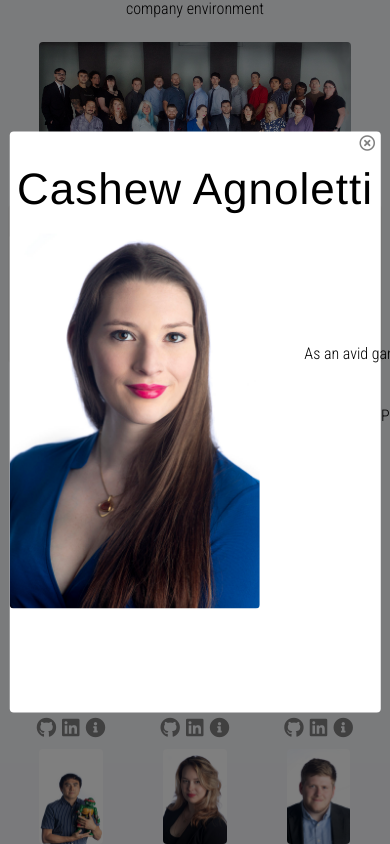
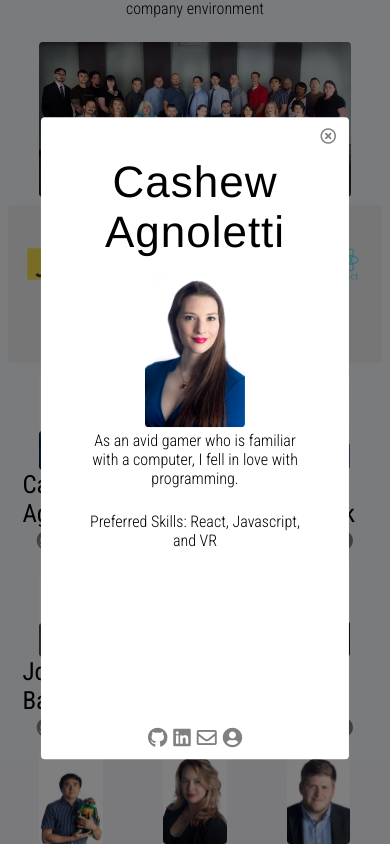
Before and after one commit to nss-day-cohort-25-website/nss-day-cohort-25-website, a React (Create React App) app: page / in a window 390 px wide. Both pictures are taken after a click on the picture 71 px from the left and 890 px from the top of the page. Shown: the part 468-1312 px from the top of the page. Built offline with nearby package versions, Linux system fonts and the light colour scheme.

Commit message:
modals now mobile friendly

```diff
--- a/src/student-modal/StudentModal.css
+++ b/src/student-modal/StudentModal.css
@@ -34,8 +34,8 @@
     display: flex;
     justify-content: space-evenly;
     flex-direction: row;
+    flex-wrap: wrap;
     align-items: center;
-
 }
 .student__middle {
     display: flex;
@@ -71,3 +71,40 @@
     float:right;
     margin: 3px 5px 0 0;
 }
+
+@media only screen and (max-width: 415px) {
+    .student__modal__content {
+        border-radius: 4px;
+        width: 75%;
+        max-width: 1000px;
+        position: absolute;
+        top: 50%;
+        left: 50%;
+        transform: translate(-50%, -50%);
+        background: #fff;
+        margin-top: 16px;
+        margin-bottom: 16px;
+        padding: 2%;
+    }
+    .student__modal__content img {
+        width: 100px;
+        height: auto;
+        border-radius: 4px;
+    }
+    .student__middle {
+        display: flex;
+        flex-direction: row;
+        justify-content: space-evenly;
+        align-items: flex-end;
+    }
+    .student__right {
+        display: flex;
+        flex-direction: column;
+        width: 500px;
+    }
+
+    .student__right > p {
+        width: 75%;
+    }
+
+}
--- a/src/student-modal/StudentModal.js
+++ b/src/student-modal/StudentModal.js
@@ -42,15 +42,16 @@ class StudentModal extends Component {
                             <div className="student__left">
                                 <img src={this.state.currentStudent.serious_photo} alt={this.state.currentStudent.last_name} height={200} width={200} />
                             </div>
+
                             <div className="student__right">
                                 <p>{this.state.currentStudent.bio}</p>
                                 <p>Preferred Skills: {this.state.currentStudent.preferred_skill}</p>
 
                             </div>
                             <div className="student__middle">
-                                <a target='_blank' href={this.state.currentStudent.github}><i class="fab fa-github student__links"></i></a>
-                                <a target='_blank' href={this.state.currentStudent.linkedin}><i class="fab fa-linkedin student__links"></i></a>
-                                <a  href={this.state.currentStudent.email}><i class="far fa-envelope student__links"></i></a>
+                                <a target='_blank' href={this.state.currentStudent.github}><i className="fab fa-github student__links"></i></a>
+                                <a target='_blank' href={this.state.currentStudent.linkedin}><i className="fab fa-linkedin student__links"></i></a>
+                                <a  href={this.state.currentStudent.email}><i className="far fa-envelope student__links"></i></a>
 
                                 {
                                     this.state.currentStudent.personal_website === '' ? null :
```
